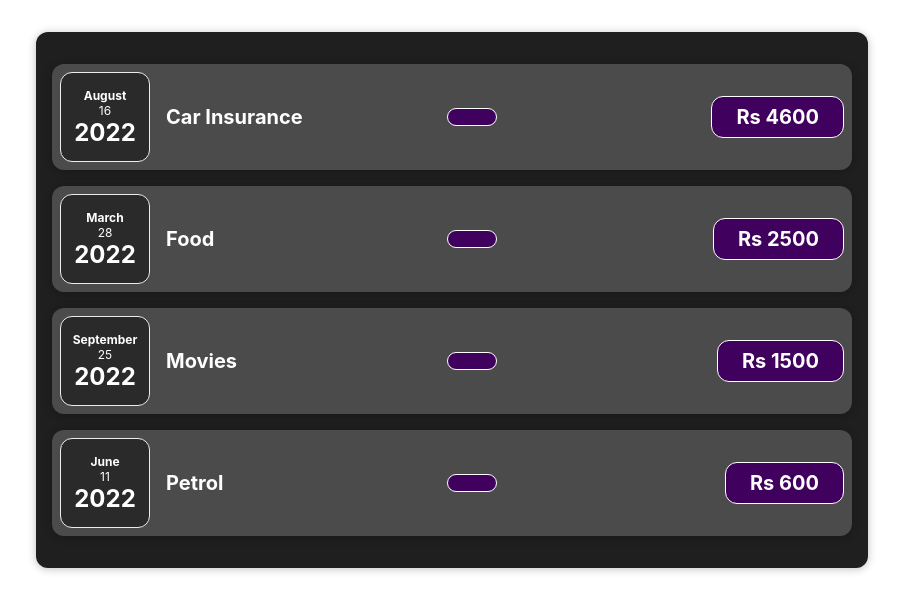
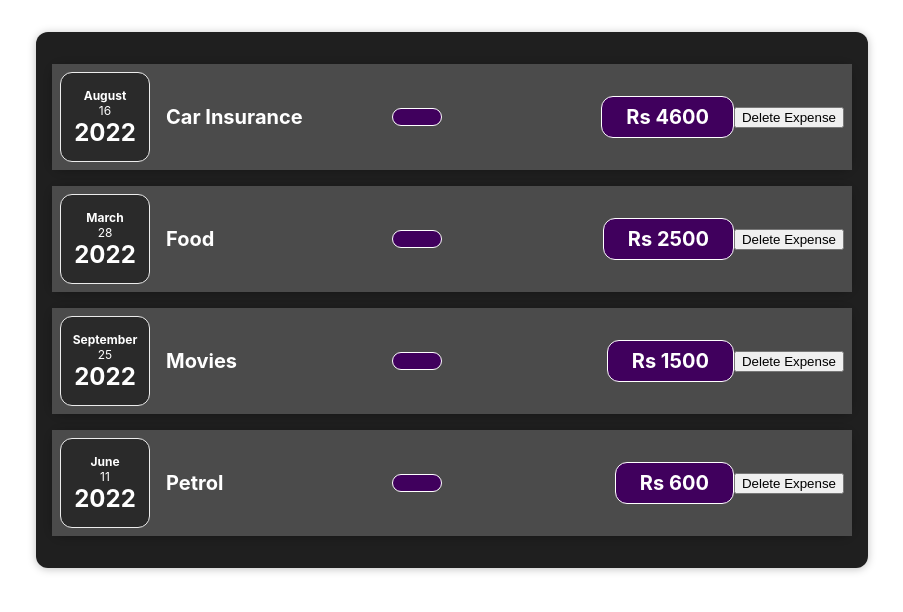
Before and after one commit to Ajay481/React-Tasks, a React (Create React App) app: page / in a window 1280 px wide. Shown: the top 612 px of the page, without its empty margins (188-1091 px from the left). Built offline with nearby package versions, Linux system fonts and the light colour scheme.

Commit message:
Delete Expense Added

```diff
--- a/src/App.js
+++ b/src/App.js
@@ -48,24 +48,28 @@ const App = () => {
 
     <Card className="expenses">
       <ExpenseItem
+        id={expenses[0].id}
         title={expenses[0].title}
         amount={expenses[0].amount}
         date={expenses[0].date}
         LocationofExpenditure={expenses[0].LocationofExpenditure}
       ></ExpenseItem>
       <ExpenseItem
+        id={expenses[1].id}
         title={expenses[1].title}
         amount={expenses[1].amount}
         date={expenses[1].date}
         LocationofExpenditure={expenses[1].LocationofExpenditure}
       ></ExpenseItem>
       <ExpenseItem
+        id={expenses[2].id}
         title={expenses[2].title}
         amount={expenses[2].amount}
         date={expenses[2].date}
         LocationofExpenditure={expenses[2].LocationofExpenditure}
       ></ExpenseItem>
       <ExpenseItem
+        id={expenses[3].id}
         title={expenses[3].title}
         amount={expenses[3].amount}
         date={expenses[3].date}
@@ -73,6 +77,6 @@ const App = () => {
       ></ExpenseItem>
     </Card>
   );
-}
+};
 
 export default App;
--- a/src/Expenses/ExpenseItem.js
+++ b/src/Expenses/ExpenseItem.js
@@ -4,13 +4,21 @@ import ExpenseDate from "./ExpenseDate";
 import ExpenseDetails from "./ExpenseDetails";
 
 const ExpenseItem = (props) => {
+  const clickHandler = (id) => {
+    console.log(id);
+    const element = document.getElementById(id);
+    element.remove();
+  };
   return (
-    <Card className="expense-item">
-      <ExpenseDate date={props.date} />
-      <ExpenseDetails title={props.title} />
-      <ExpenseDetails amount={props.amount} />
+    <Card>
+      <div className="expense-item" id={props.id}>
+        <ExpenseDate date={props.date} />
+        <ExpenseDetails title={props.title} />
+        <ExpenseDetails amount={props.amount} />
+        <button onClick={() => clickHandler(props.id)}>Delete Expense</button>
+      </div>
     </Card>
   );
-}
+};
 
 export default ExpenseItem;
```
Lines whose indentation alone changed are shown as unchanged.
